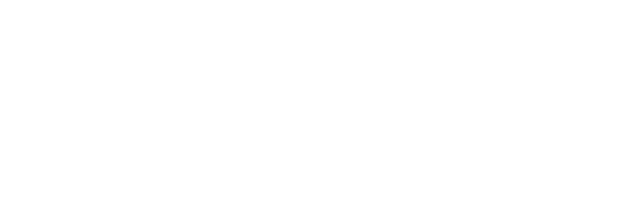
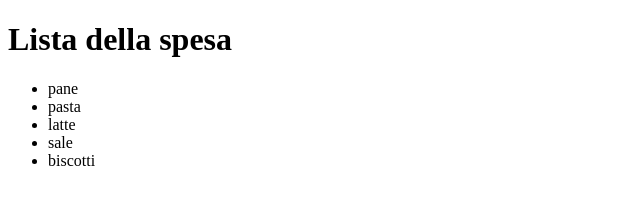
Before and after one commit to nespolisimmaco/js-lista-spesa, a plain HTML site: page index.html in a window 1280 px wide. Shown: the whole page, without its empty margins (0-640 px from the left). Drawn offline with Linux system fonts and the light colour scheme.

Commit message:
Add: created a shopping list in javascript and added list items to the unordered list inside HTML, Project completed

```diff
--- a/index.html
+++ b/index.html
@@ -4,10 +4,13 @@
     <meta charset="UTF-8">
     <meta http-equiv="X-UA-Compatible" content="IE=edge">
     <meta name="viewport" content="width=device-width, initial-scale=1.0">
-    <title>Document</title>
+    <title>Lista della spesa</title>
 </head>
 <body>
+    <h1>Lista della spesa</h1>
+    <ul>
 
+    </ul>
     <!-- Javascript -->
     <script src="js/script.js"></script>
 </body>
--- a/js/script.js
+++ b/js/script.js
@@ -0,0 +1,16 @@
+// Lista della spesa
+const shoppingList = ["pane", "pasta", "latte", "sale", "biscotti"];
+console.log(shoppingList);
+// Elemento unordered list
+const listElem = document.querySelector("ul");
+console.log(listElem);
+// Stringa "list" da inserire in ul nell'HTML
+let list = "";
+let i = 0;
+while (i < shoppingList.length) {
+    list += `<li>${shoppingList[i]}</li>`;
+    i++;
+}
+console.log(list);
+// Inserisco list in ul nell'HTML
+listElem.innerHTML = list;
```
